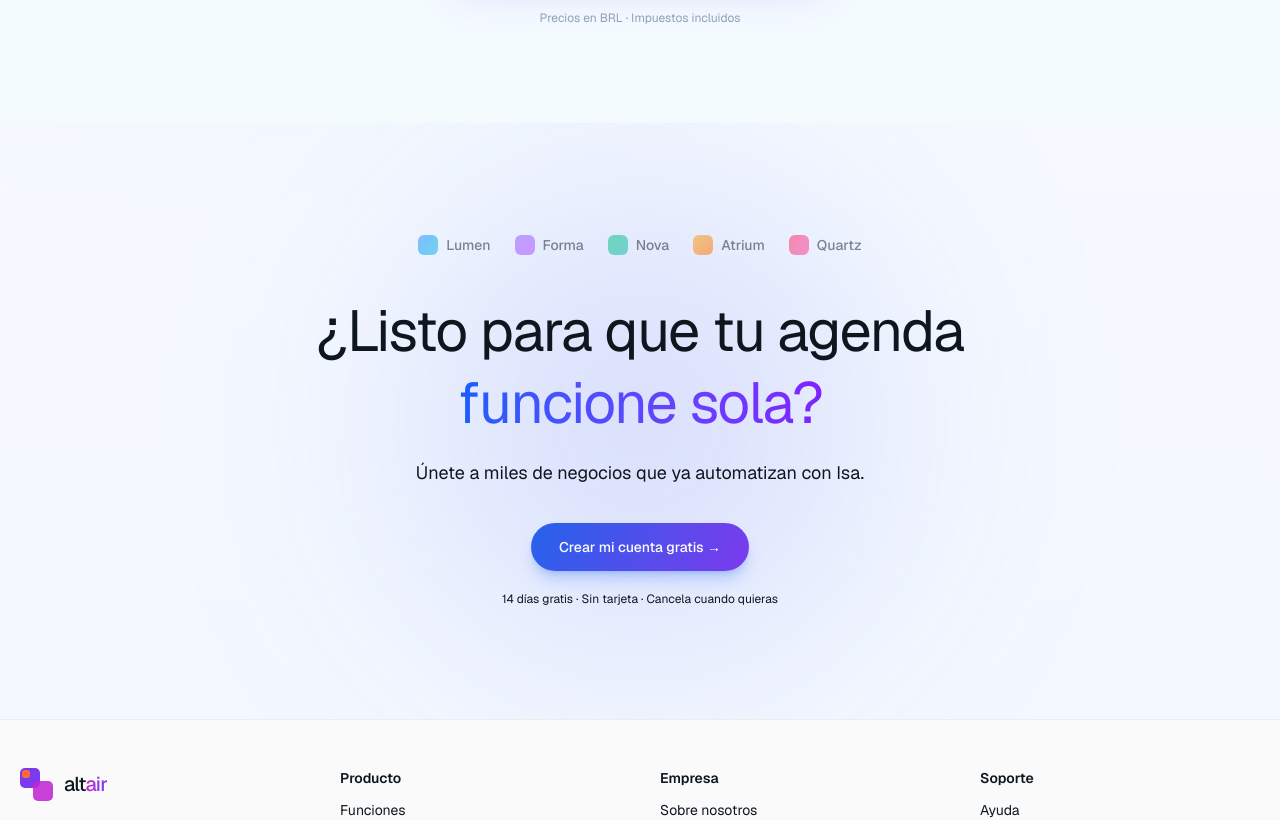
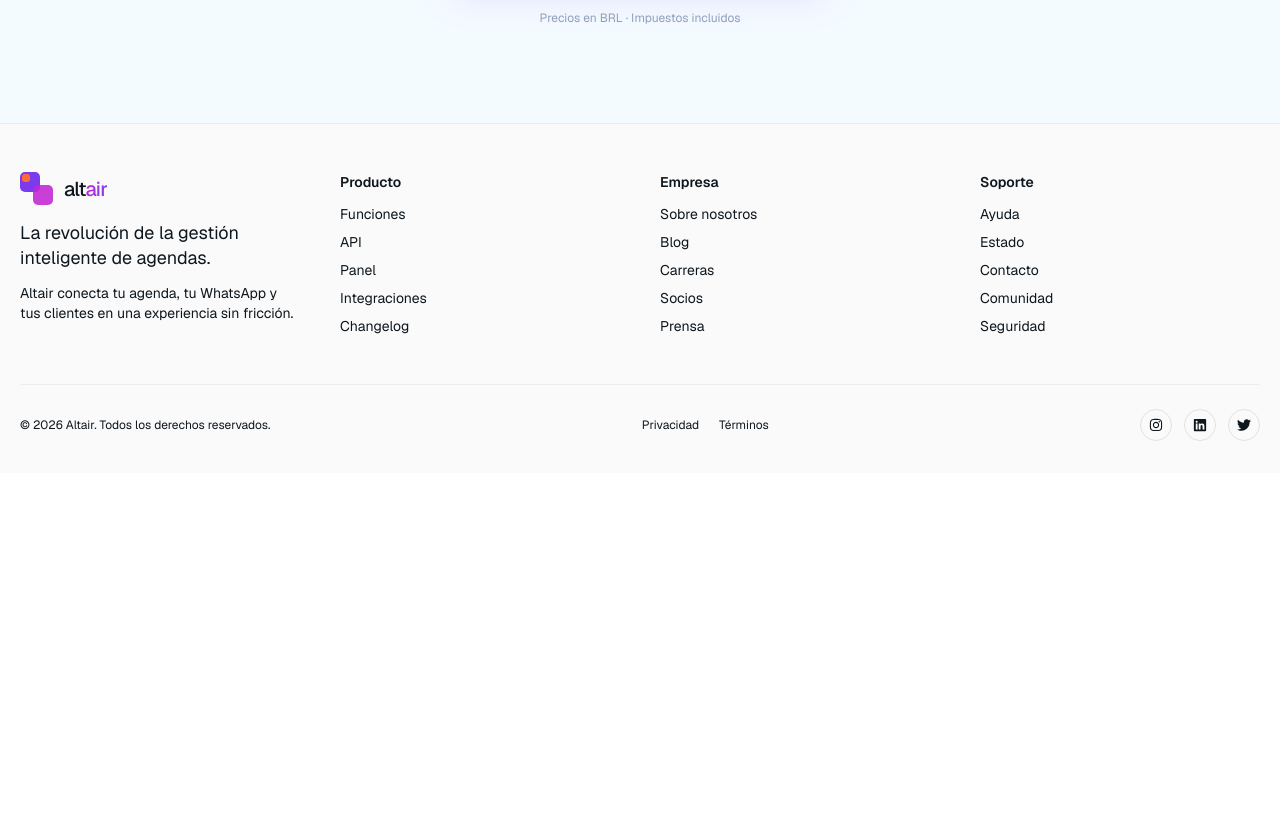
Before and after one commit to Carvajal-daniel/saas-plataform-frontend, a Next.js app: page / in a window 1280 px wide. Shown: the part 1960-2780 px from the top of the page. After the commit the page ends 2433 px from the top, so only its background shows below. Built offline with nearby package versions, Linux system fonts and the light colour scheme.

Commit message:
feat: errors cta resolved

```diff
--- a/src/app/page.tsx
+++ b/src/app/page.tsx
@@ -3,7 +3,6 @@
 import { Hero } from "@/components/marketing/hero/Hero";
 import { Navbar } from "@/components/layout/header/NavBar";
 import { Footer } from "@/components/layout/footer/Footer";
-import { CTA } from "../components/marketing/cta/cta";
 import PricingSection from "@/components/marketing/pricing/PricingSection";
 
 
@@ -25,9 +24,7 @@ export default function Home() {
             <PricingSection/>
           </section>
 
-          <section>
-            <CTA/>
-          </section>
+
 
       </main>
 
--- a/src/components/marketing/cta/CTA.tsx
+++ /dev/null
@@ -1,71 +0,0 @@
-"use client";
-
-import { ShineButton } from "@/components/ui/ShineButton";
-import { motion } from "framer-motion";
-
-const partners = [
-  { name: "Lumen", color: "from-blue-500 to-cyan-500" },
-  { name: "Forma", color: "from-violet-500 to-purple-500" },
-  { name: "Nova", color: "from-emerald-500 to-teal-500" },
-  { name: "Atrium", color: "from-amber-500 to-orange-500" },
-  { name: "Quartz", color: "from-rose-500 to-pink-500" },
-];
-
-export function CTA() {
-  return (
-    <section id="about" className="relative px-6 py-28">
-      <div
-        aria-hidden
-        className="absolute left-1/2 top-1/2 -z-10 h-[500px] w-[500px] -translate-x-1/2 -translate-y-1/2 rounded-full"
-        style={{
-          background:
-            "radial-gradient(circle, rgba(124,58,237,0.25), rgba(37,99,235,0.15) 40%, transparent 100%)",
-          filter: "blur(130px)",
-        }}
-      />
-      <motion.div
-        initial={{ opacity: 0, y: 30 }}
-        whileInView={{ opacity: 1, y: 0 }}
-        viewport={{ once: true }}
-        transition={{ duration: 0.6 }}
-        className="mx-auto max-w-3xl text-center"
-      >
-        <div className="mb-10 flex flex-wrap items-center justify-center gap-6">
-          {partners.map((p) => (
-            <div
-              key={p.name}
-              className="flex items-center gap-2 opacity-50 transition hover:opacity-100"
-            >
-              <div className={`h-5 w-5 rounded-md bg-gradient-to-br ${p.color}`} />
-              <span className="text-sm font-medium">{p.name}</span>
-            </div>
-          ))}
-        </div>
-
-        <h2
-          className="font-serif-display leading-tight tracking-tight"
-          style={{ fontSize: "clamp(2.2rem,4.5vw,3.6rem)" }}
-        >
-          ¿Listo para que tu agenda{" "}
-          <span className="bg-gradient-to-r from-blue-600 to-violet-600 bg-clip-text text-transparent">
-            funcione sola?
-          </span>
-        </h2>
-
-        <p className="mt-5 text-lg text-altair-muted">
-          Únete a miles de negocios que ya automatizan con Isa.
-        </p>
-
-        <div className="mt-9 flex justify-center">
-          <ShineButton className="px-7 py-3.5 text-base">
-            Crear mi cuenta gratis →
-          </ShineButton>
-        </div>
-
-        <p className="mt-5 text-xs text-altair-muted">
-          14 días gratis · Sin tarjeta · Cancela cuando quieras
-        </p>
-      </motion.div>
-    </section>
-  );
-}
```
